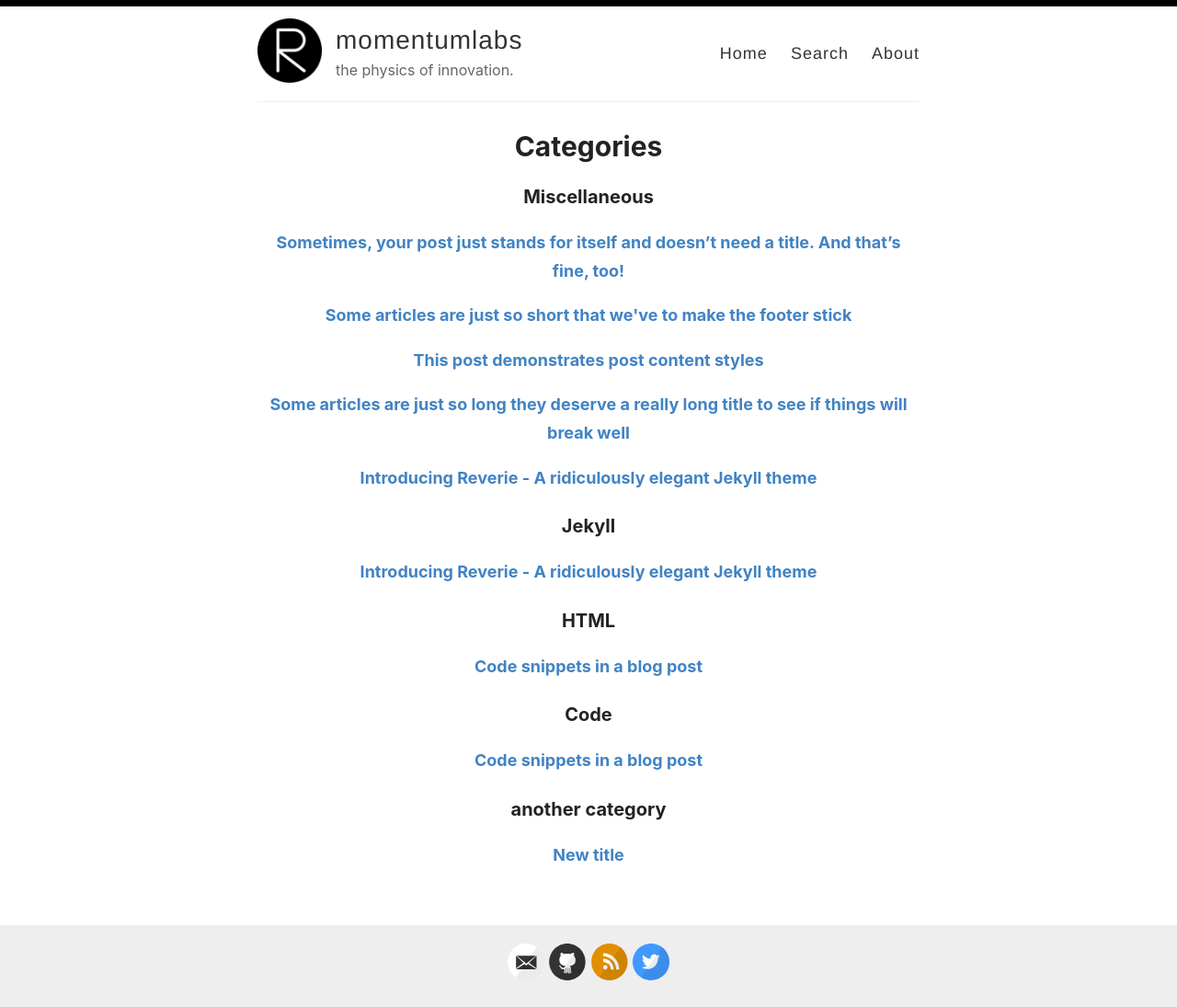
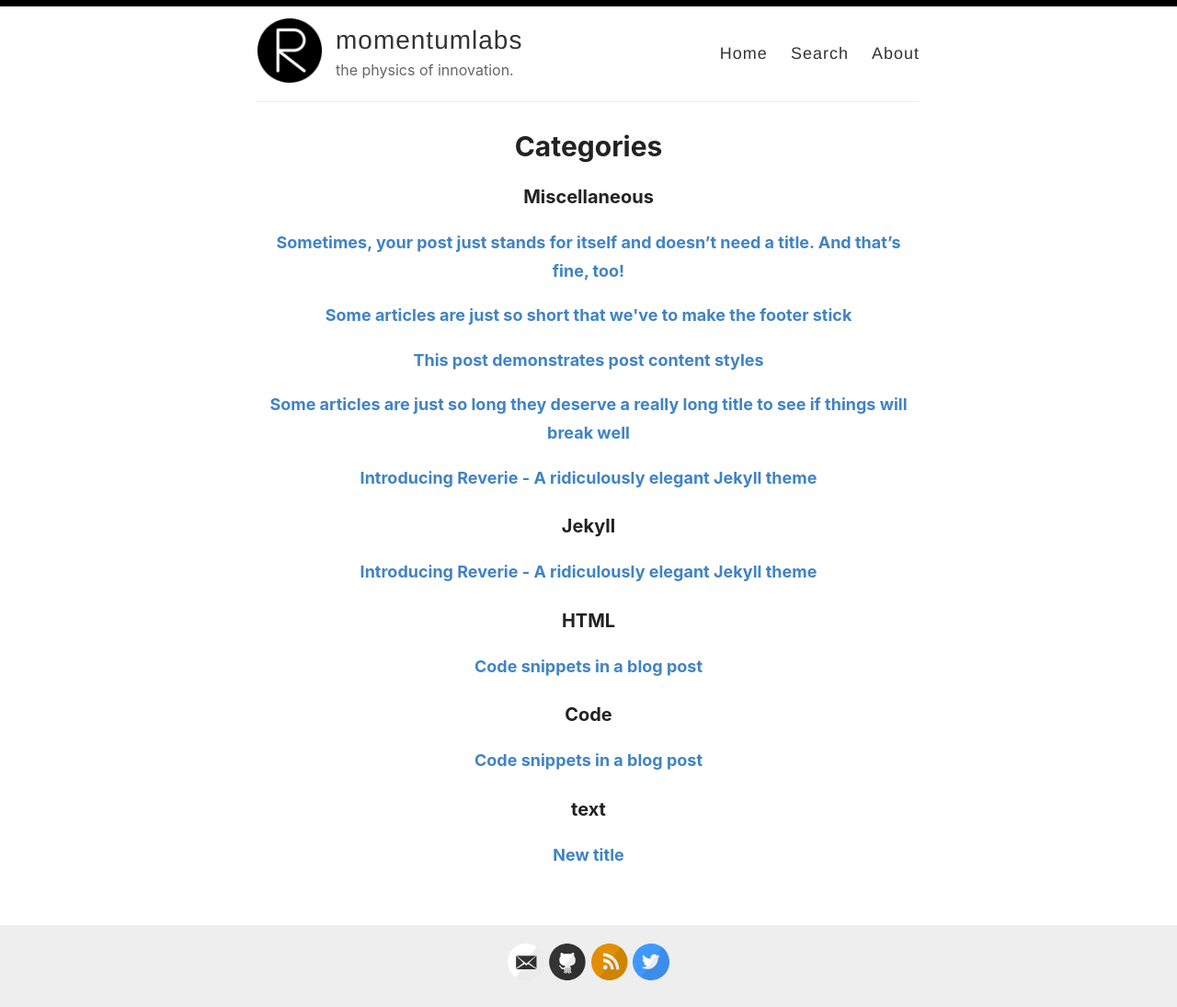
Before and after one commit to jtrudeau/jtrudeau.github.io, a Jekyll site: the page built from _pages/categories.md, in a window 1280 px wide. Shown: the whole page at 92% size. Built offline with Jekyll 4.4.1, drawn with Linux system fonts in a browser that asks for light colours.

Commit message:
Update from Forestry.io joelctrudeau@gmail.com updated _posts/2019-10-01-new-title.md

```diff
--- a/_posts/2019-10-01-new-title.md
+++ b/_posts/2019-10-01-new-title.md
@@ -1,8 +1,8 @@
 ---
-layout: some layout text
+layout: post
 title: New title
 categories:
-- another category
+- text
 
 ---
 here is a bunch of text for the new entry. lets's see if we can deploy.
```
